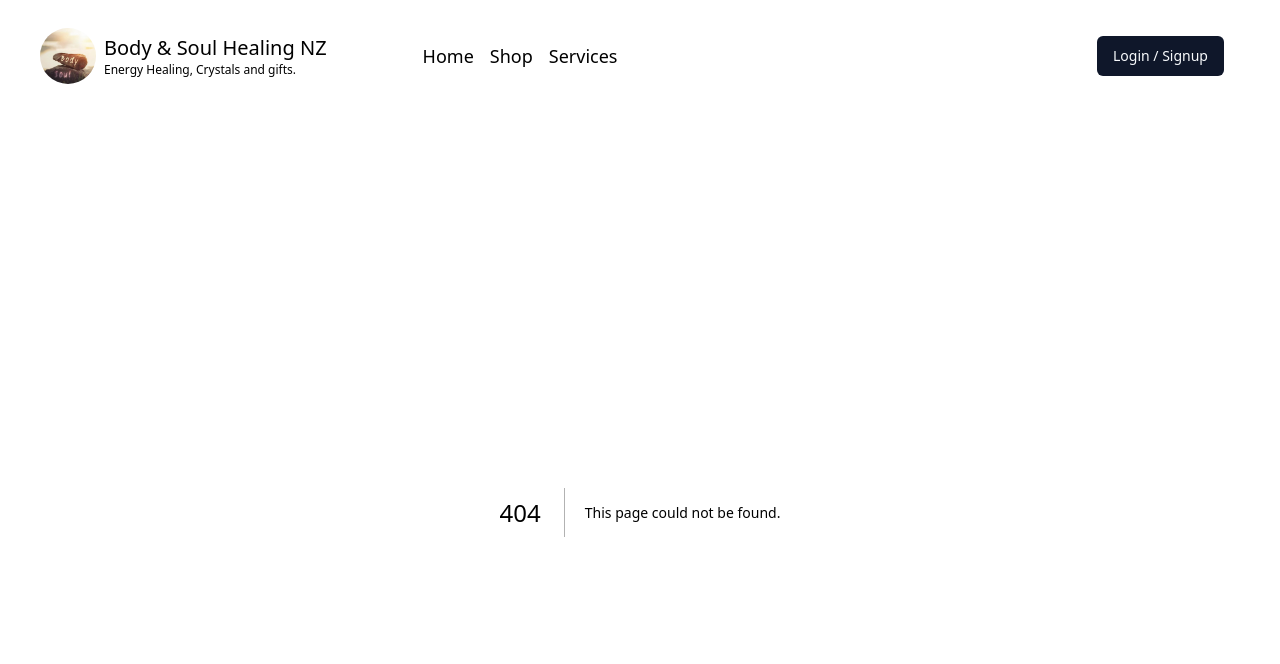
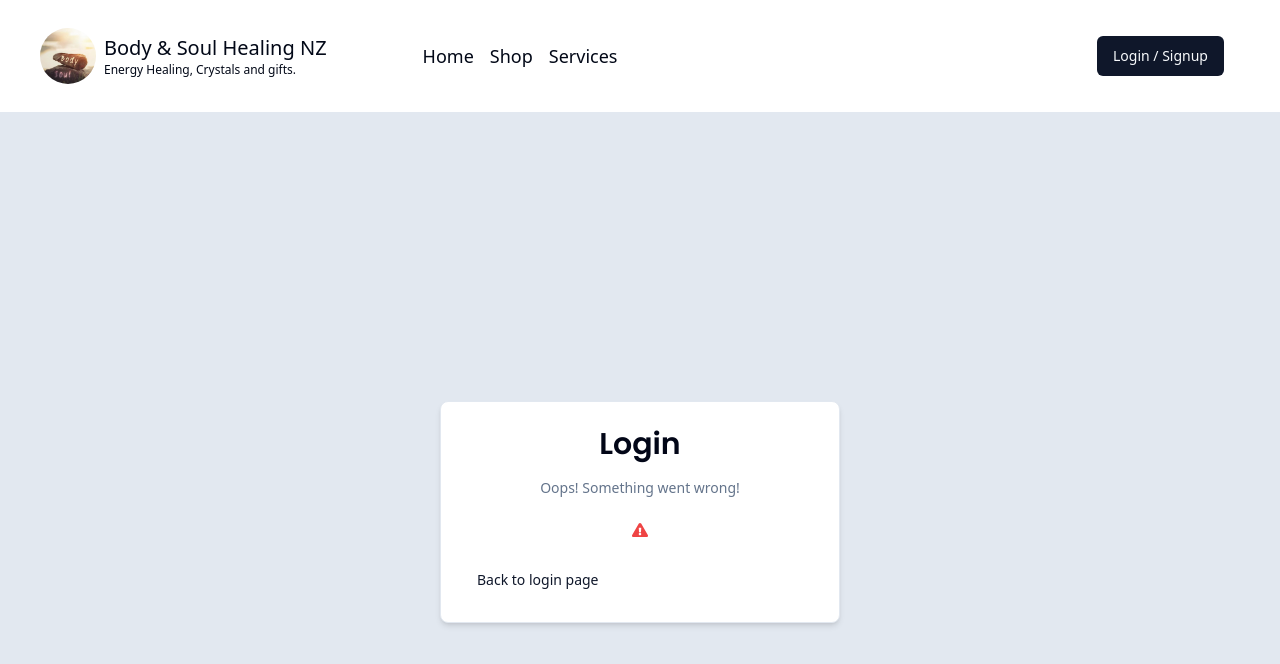
Before and after one commit to TheeJoshhh/body-and-soul-healing, a Next.js app: page /auth/error in a window 1280 px wide. Before the commit this address had no page. Shown: the top 664 px of the page. Built offline with nearby package versions, Linux system fonts and the light colour scheme.

Commit message:
Improved error handling

```diff
--- /dev/null
+++ b/src/app/auth/error/page.tsx
@@ -0,0 +1,5 @@
+import ErrorCard from "@/components/auth/error-card";
+
+export default function AuthErrorPage() {
+  return <ErrorCard />;
+}
--- /dev/null
+++ b/src/components/auth/error-card.tsx
@@ -0,0 +1,17 @@
+import { CardWrapper } from "@/components/auth/card-wrapper";
+import { FaExclamationTriangle } from "react-icons/fa";
+
+export default function ErrorCard() {
+  return (
+    <CardWrapper
+      headerHeading="Login"
+      headerLabel="Oops! Something went wrong!"
+      backButtonHref="/auth/login"
+      backButtonLabel="Back to login page"
+    >
+      <div className="w-full flex justify-center items-center">
+        <FaExclamationTriangle className="text-destructive" />
+      </div>
+    </CardWrapper>
+  );
+}
--- a/src/components/auth/login-form.tsx
+++ b/src/components/auth/login-form.tsx
@@ -5,6 +5,7 @@
 import { useState, useTransition } from "react";
 import { useForm } from "react-hook-form";
 import { zodResolver } from "@hookform/resolvers/zod";
+import { useSearchParams } from "next/navigation";
 
 // Components
 import { LoginSchema } from "@/schemas";
@@ -26,6 +27,11 @@
 import { login } from "@/actions/login";
 
 export const LoginForm = () => {
+  const searchParams = useSearchParams();
+  const urlError =
+    searchParams.get("error") === "OAuthAccountNotLinked"
+      ? "Email is already in use with a different provider!"
+      : "";
   const [error, setError] = useState<string | undefined>("");
   const [success, setSuccess] = useState<string | undefined>("");
   const [isPending, startTransition] = useTransition();
@@ -43,8 +49,8 @@
     setSuccess("");
     startTransition(() => {
       login(values).then((data) => {
-        setError(data.error || "");
-        setSuccess(data.success || "");
+        setError(data.error);
+        setSuccess(data.success);
       });
     });
   };
@@ -97,7 +103,7 @@
               )}
             />
           </div>
-          <FormError message={error}></FormError>
+          <FormError message={error || urlError}></FormError>
           <FormSuccess message={success}></FormSuccess>
           <Button
             type="submit"
```
